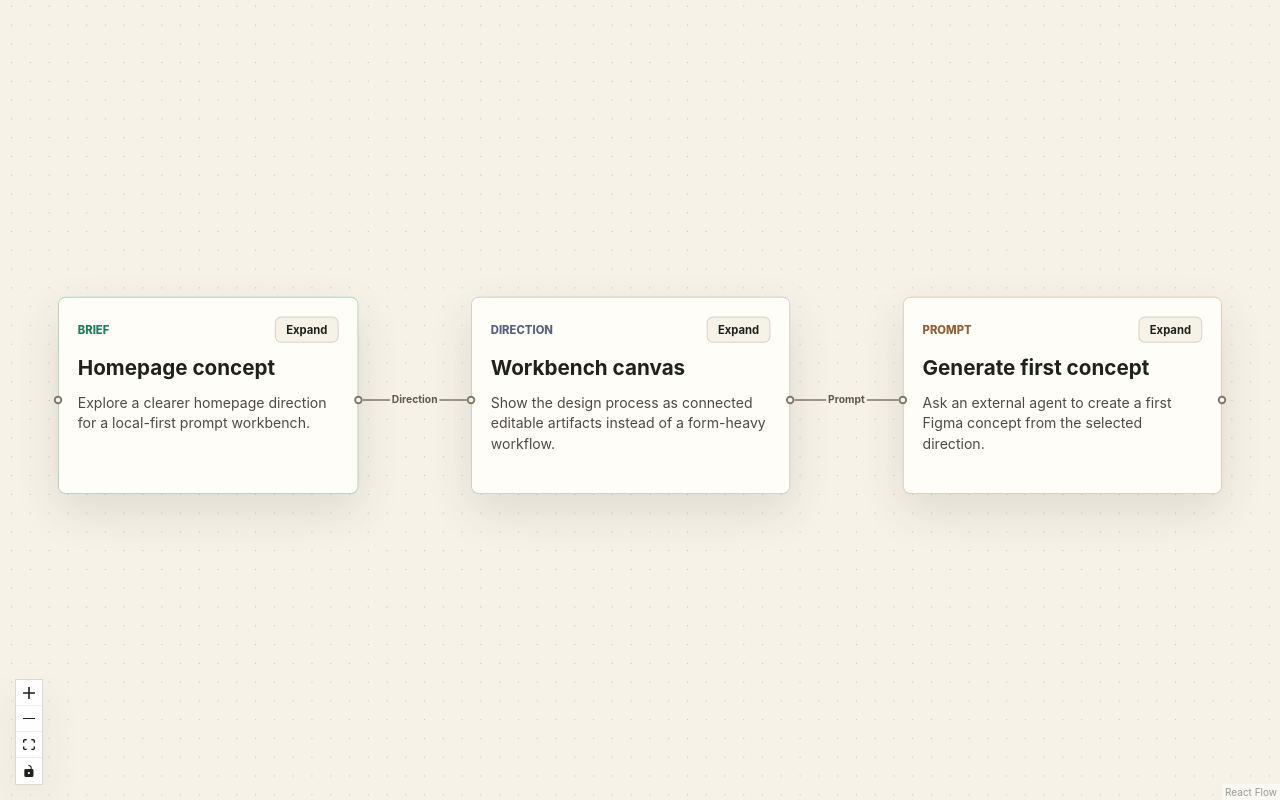
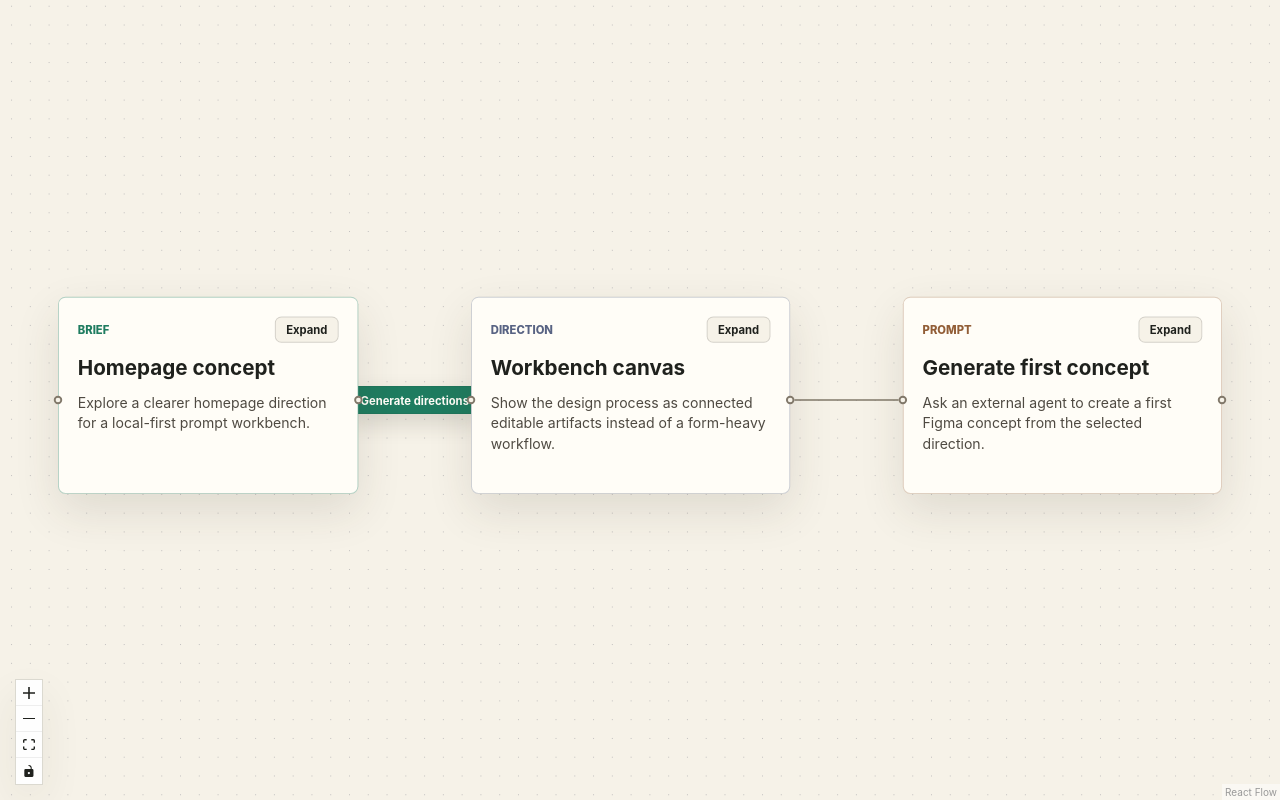
Before and after one commit to rschroed/Facet, a React (Vite) app: page / in a window 1280 px wide. Built offline with nearby package versions, Linux system fonts and the light colour scheme.

Commit message:
feat: add brief to direction generation action

```diff
--- a/src/App.tsx
+++ b/src/App.tsx
@@ -1,16 +1,40 @@
 import { useCallback, useMemo, useState } from "react";
-import { Background, Controls, ReactFlow, type NodeTypes } from "@xyflow/react";
+import {
+  Background,
+  Controls,
+  ReactFlow,
+  type EdgeTypes,
+  type NodeTypes,
+} from "@xyflow/react";
 import "@xyflow/react/dist/style.css";
 import ArtifactNode from "./canvas/ArtifactNode";
 import { mapProjectFileToReactFlow } from "./canvas/mapFacetsToReactFlow";
+import RelationshipEdge from "./canvas/RelationshipEdge";
 import type { BriefArtifactPatch } from "./canvas/types";
-import type { ArtifactId } from "./domain";
+import type {
+  ArtifactId,
+  BriefArtifact,
+  DirectionArtifact,
+  FacetsRelationship,
+} from "./domain";
 import { staticProjectFile } from "./fixtures/staticProject";
 import "./styles.css";
+
+const GENERATED_DIRECTIONS_PER_CLICK = 3;
+const GENERATED_DIRECTION_X = 440;
+const GENERATED_DIRECTION_START_Y = 300;
+const GENERATED_DIRECTION_Y_GAP = 260;
+const GENERATED_DIRECTION_WIDTH = 340;
+const GENERATED_DIRECTION_HEIGHT = 220;
+const generatedDirectionIdPattern = /^direction-generated-(\d+)$/;
 
 const nodeTypes = {
   artifact: ArtifactNode,
 } satisfies NodeTypes;
+
+const edgeTypes = {
+  relationship: RelationshipEdge,
+} satisfies EdgeTypes;
 
 function App() {
   const [project, setProject] = useState(staticProjectFile.project);
@@ -50,6 +74,89 @@ function App() {
     [],
   );
 
+  const handleGenerateDirections = useCallback(
+    (sourceBriefId: ArtifactId) => {
+      const brief = project.canvas.artifacts.find(
+        (artifact): artifact is BriefArtifact =>
+          artifact.id === sourceBriefId && artifact.type === "brief",
+      );
+
+      if (!brief) {
+        return;
+      }
+
+      const existingGeneratedCount = project.canvas.artifacts.filter(
+        (artifact) =>
+          artifact.type === "direction" &&
+          generatedDirectionIdPattern.test(artifact.id),
+      ).length;
+      const generatedDirections: DirectionArtifact[] = Array.from(
+        { length: GENERATED_DIRECTIONS_PER_CLICK },
+        (_, index) => {
+          const directionNumber = existingGeneratedCount + index + 1;
+
+          return {
+            id: `direction-generated-${directionNumber}`,
+            type: "direction",
+            title: `Generated direction ${directionNumber}`,
+            angle: `A local concept angle for "${brief.title}".`,
+            notes: `Placeholder direction generated from the current brief: ${brief.brief}`,
+            rationale:
+              "This deterministic placeholder proves the Brief-to-Direction workflow before model generation exists.",
+          };
+        },
+      );
+      const generatedRelationships: FacetsRelationship[] =
+        generatedDirections.map((direction) => ({
+          id: `relationship-${sourceBriefId}-${direction.id}`,
+          type: "brief_to_direction",
+          sourceId: sourceBriefId,
+          targetId: direction.id,
+        }));
+
+      setProject({
+        ...project,
+        canvas: {
+          ...project.canvas,
+          artifacts: [...project.canvas.artifacts, ...generatedDirections],
+          relationships: [
+            ...project.canvas.relationships,
+            ...generatedRelationships,
+          ],
+        },
+      });
+      setCanvasView({
+        ...canvasView,
+        nodes: {
+          ...canvasView.nodes,
+          ...Object.fromEntries(
+            generatedDirections.map((direction, index) => {
+              const generatedIndex = existingGeneratedCount + index;
+
+              return [
+                direction.id,
+                {
+                  expanded: false,
+                  position: {
+                    x: GENERATED_DIRECTION_X,
+                    y:
+                      GENERATED_DIRECTION_START_Y +
+                      generatedIndex * GENERATED_DIRECTION_Y_GAP,
+                  },
+                  size: {
+                    width: GENERATED_DIRECTION_WIDTH,
+                    height: GENERATED_DIRECTION_HEIGHT,
+                  },
+                },
+              ];
+            }),
+          ),
+        },
+      });
+    },
+    [canvasView, project],
+  );
+
   const staticGraph = useMemo(
     () =>
       mapProjectFileToReactFlow(staticProjectFile, {
@@ -57,8 +164,15 @@ function App() {
         canvasView,
         onToggleExpanded: handleToggleExpanded,
         onUpdateBrief: handleUpdateBrief,
+        onGenerateDirections: handleGenerateDirections,
       }),
-    [canvasView, handleToggleExpanded, handleUpdateBrief, project],
+    [
+      canvasView,
+      handleGenerateDirections,
+      handleToggleExpanded,
+      handleUpdateBrief,
+      project,
+    ],
   );
 
   return (
@@ -67,6 +181,7 @@ function App() {
         nodes={staticGraph.nodes}
         edges={staticGraph.edges}
         nodeTypes={nodeTypes}
+        edgeTypes={edgeTypes}
         fitView
         nodesDraggable={false}
         nodesConnectable={false}
--- /dev/null
+++ b/src/canvas/RelationshipEdge.tsx
@@ -0,0 +1,67 @@
+import {
+  BaseEdge,
+  EdgeLabelRenderer,
+  getSmoothStepPath,
+  type EdgeProps,
+} from "@xyflow/react";
+import type { MouseEvent } from "react";
+import type { RelationshipEdge as RelationshipEdgeType } from "./types";
+
+function RelationshipEdge({
+  id,
+  sourceX,
+  sourceY,
+  targetX,
+  targetY,
+  sourcePosition,
+  targetPosition,
+  label,
+  data,
+}: EdgeProps<RelationshipEdgeType>) {
+  const [edgePath, labelX, labelY] = getSmoothStepPath({
+    sourceX,
+    sourceY,
+    sourcePosition,
+    targetX,
+    targetY,
+    targetPosition,
+  });
+
+  function handleGenerateClick(event: MouseEvent<HTMLButtonElement>) {
+    event.stopPropagation();
+
+    if (data?.relationship.type === "brief_to_direction") {
+      data.onGenerateDirections?.(data.relationship.sourceId);
+    }
+  }
+
+  return (
+    <>
+      <BaseEdge
+        id={id}
+        path={edgePath}
+        label={data?.showGenerateDirections ? undefined : label}
+      />
+      {data?.showGenerateDirections ? (
+        <EdgeLabelRenderer>
+          <div
+            className="relationship-edge__label nodrag nopan"
+            style={{
+              transform: `translate(-50%, -50%) translate(${labelX}px, ${labelY}px)`,
+            }}
+          >
+            <button
+              className="relationship-edge__button"
+              type="button"
+              onClick={handleGenerateClick}
+            >
+              Generate directions
+            </button>
+          </div>
+        </EdgeLabelRenderer>
+      ) : null}
+    </>
+  );
+}
+
+export default RelationshipEdge;
--- a/src/canvas/mapFacetsToReactFlow.ts
+++ b/src/canvas/mapFacetsToReactFlow.ts
@@ -24,6 +24,7 @@ export type MapProjectFileToReactFlowOptions = {
   canvasView?: FacetsCanvasView;
   onToggleExpanded?: (artifactId: ArtifactId) => void;
   onUpdateBrief?: (artifactId: ArtifactId, patch: BriefArtifactPatch) => void;
+  onGenerateDirections?: (sourceBriefId: ArtifactId) => void;
 };
 
 export function mapProjectFileToReactFlow(
@@ -32,6 +33,14 @@ export function mapProjectFileToReactFlow(
 ): FacetsReactFlowGraph {
   const project = options.project ?? projectFile.project;
   const canvasView = options.canvasView ?? projectFile.canvasView;
+  const artifactsById = new Map(
+    project.canvas.artifacts.map((artifact) => [artifact.id, artifact]),
+  );
+  const generateDirectionsRelationshipId = project.canvas.relationships.find(
+    (relationship) =>
+      relationship.type === "brief_to_direction" &&
+      artifactsById.get(relationship.sourceId)?.type === "brief",
+  )?.id;
 
   return {
     nodes: project.canvas.artifacts.map((artifact) =>
@@ -42,7 +51,13 @@ export function mapProjectFileToReactFlow(
         options.onUpdateBrief,
       ),
     ),
-    edges: project.canvas.relationships.map(mapRelationshipToEdge),
+    edges: project.canvas.relationships.map((relationship) =>
+      mapRelationshipToEdge(
+        relationship,
+        relationship.id === generateDirectionsRelationshipId,
+        options.onGenerateDirections,
+      ),
+    ),
   };
 }
 
@@ -113,14 +128,20 @@ function getArtifactNodeData(
 
 function mapRelationshipToEdge(
   relationship: FacetsRelationship,
+  showGenerateDirections: boolean,
+  onGenerateDirections?: (sourceBriefId: ArtifactId) => void,
 ): RelationshipEdge {
   return {
     id: relationship.id,
-    type: "smoothstep",
+    type: "relationship",
     source: relationship.sourceId,
     target: relationship.targetId,
     label: getRelationshipLabel(relationship),
-    data: { relationship },
+    data: {
+      relationship,
+      showGenerateDirections,
+      onGenerateDirections,
+    },
     selectable: false,
     reconnectable: false,
   };
--- a/src/canvas/types.ts
+++ b/src/canvas/types.ts
@@ -23,6 +23,8 @@ export type ArtifactNode = Node<ArtifactNodeData, "artifact">;
 
 export type RelationshipEdgeData = {
   relationship: FacetsRelationship;
+  showGenerateDirections?: boolean;
+  onGenerateDirections?: (sourceBriefId: ArtifactId) => void;
 };
 
-export type RelationshipEdge = Edge<RelationshipEdgeData, "smoothstep">;
+export type RelationshipEdge = Edge<RelationshipEdgeData, "relationship">;
--- a/src/styles.css
+++ b/src/styles.css
@@ -58,6 +58,36 @@ body {
   font-size: 11px;
   font-weight: 700;
   letter-spacing: 0;
+}
+
+.relationship-edge__label {
+  position: absolute;
+  pointer-events: all;
+}
+
+.relationship-edge__button {
+  min-height: 30px;
+  padding: 0 12px;
+  color: #fffdf7;
+  font: inherit;
+  font-size: 12px;
+  font-weight: 750;
+  letter-spacing: 0;
+  white-space: nowrap;
+  background: #1f7c60;
+  border: 1px solid rgba(31, 35, 32, 0.1);
+  border-radius: 7px;
+  box-shadow: 0 10px 24px rgba(54, 48, 36, 0.16);
+  cursor: pointer;
+}
+
+.relationship-edge__button:hover {
+  background: #18684f;
+}
+
+.relationship-edge__button:focus-visible {
+  outline: 3px solid rgba(31, 124, 96, 0.24);
+  outline-offset: 2px;
 }
 
 .react-flow__node {
```
